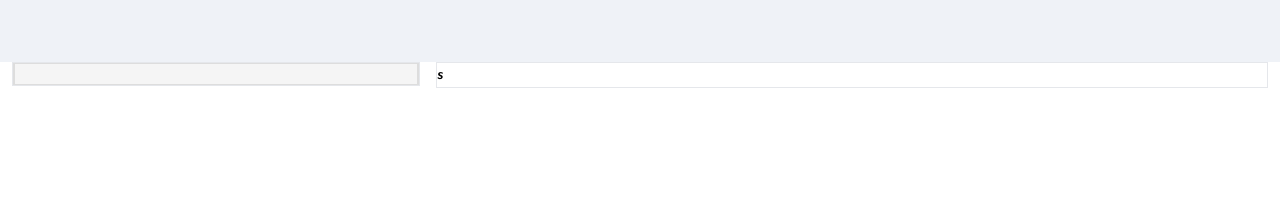
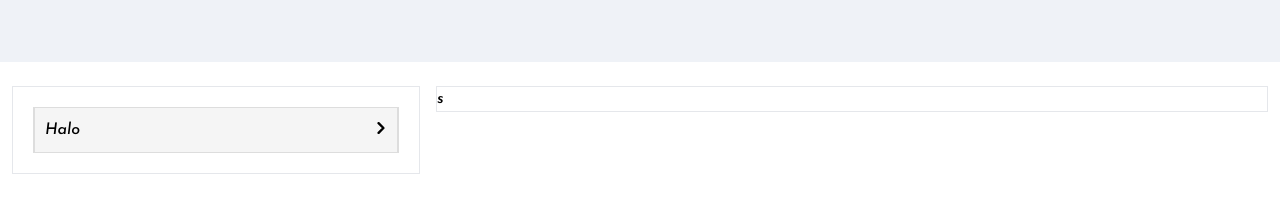
Before and after one commit to mahardikakdenie/nuxt-template, a Nuxt app: page /category/1 in a window 1280 px wide. Shown: the part 238-450 px from the top of the page. Built offline with nearby package versions, Linux system fonts and the light colour scheme.

Commit message:
checkpoint accourdion

```diff
--- a/components/Accourdion.vue
+++ b/components/Accourdion.vue
@@ -7,14 +7,25 @@
 			@mouseleave="onMouseHover"
         >
 			<div
-                v-if="arrowPosition"
-                class="accordion-left-icon"
+				v-if="arrowPosition === 'left'"
+				class="accordion-left-icon w-[100%]"
 				:class="{
-                    'invisible': !showArrow,
-                }"
+					invisible: !showArrow,
+				}">
+				<div class="flex justify-between">
+					<slot name="heading"> heading </slot>
+					<IconRight v-if="!isOpen" customClass="w-3 h-3 text-black relative top-1" />
+					<IconDown v-if="isOpen" customClass="w-3 h-3 text-black relative top-1" />
+				</div>
+			</div>
+		</div>
+		<div
+            v-show="isOpen"
+            class="accordion-body"
+            @mouseenter="onMouseHover"
+			@mouseleave="onMouseHover"
         >
-                <!-- <i class="icon material-icons"></i> -->
-            </div>
+            <slot name="body" />
         </div>
 	</div>
 </template>
@@ -23,7 +34,7 @@
 const prop = defineProps({
 	title: {
 		type: String,
-        default: "",
+		default: '',
 	},
 	showArrow: {
 		type: Boolean,
@@ -31,7 +42,7 @@
 	},
 	arrowPosition: {
 		type: String,
-        default: "right",
+		default: 'left',
 	},
 	disabled: {
 		type: Boolean,
@@ -51,11 +62,11 @@
 	},
 	headerClass: {
 		type: String,
-        default: "",
+		default: '',
 	},
 	tooltip: {
 		type: String,
-        default: "",
+		default: '',
 	},
 });
 
@@ -65,14 +76,14 @@
 const isOverElement = ref(false);
 
 const toggle = () => {
-    if(!prop.disabled) {
+	if (!prop.disabled) {
 		isOpen.value = !isOpen.value;
 		emit('toggle-click', isOpen.value);
 	}
 };
 
 const handleClick = () => {
-    if(prop.autoClose && !isOverElement.value && isOpen.value) {
+	if (prop.autoClose && !isOverElement.value && isOpen.value) {
 		isOpen.value = !isOpen.value;
 	}
 };
@@ -80,7 +91,6 @@
 const onMouseHover = () => {
 	isOverElement.value = !isOverElement.value;
 };
-
 </script>
 
 <style scoped>
@@ -101,7 +111,10 @@
 }
 
 .accordion-left-icon.invisible {
-    @apply opacity-[.5]
+	@apply opacity-[.5];
 }
 
+.accordion-body {
+	@apply p-[10px]  border-b border-solid border-[#ddd];
+}
 </style>
--- /dev/null
+++ b/components/Icon/Down.vue
@@ -0,0 +1,26 @@
+<template>
+<svg
+    :class="customClass"
+    aria-hidden="true"
+    xmlns="http://www.w3.org/2000/svg"
+    fill="none"
+    viewBox="0 0 14 8">
+    <path
+        stroke="currentColor"
+        stroke-linecap="round"
+        stroke-linejoin="round"
+        stroke-width="2"
+        d="m1 1 5.326 5.7a.909.909 0 0 0 1.348 0L13 1" />
+</svg>
+</template>
+
+<script setup>
+defineProps({
+	customClass: {
+		type: String,
+		default: 'w-3 h-3 text-black',
+	},
+});
+</script>
+
+<style></style>
--- a/components/Section/CategoryDetail/Index.vue
+++ b/components/Section/CategoryDetail/Index.vue
@@ -3,8 +3,12 @@
     <div class="grid grid-rows-1">
         <div class="grid grid-cols-12 gap-4">
             <div class="col-span-4">
-                <div class="border">
-                    <accourdion />
+                <div class="border p-5">
+                    <accourdion>
+                        <template #heading>
+                            <span>Halo</span>
+                        </template>
+                    </accourdion>
                 </div>
             </div>
             <div class="col-span-8">
--- a/pages/category/[id].vue
+++ b/pages/category/[id].vue
@@ -1,7 +1,7 @@
 <template>
 <div class="max-w-xxl">
     <SectionTitleDetail title="Detail Category" />
-    <SectionCategoryDetail />
+    <SectionCategoryDetail class="mt-6" />
 </div>
 </template>
 
```
Lines whose indentation alone changed are shown as unchanged.
